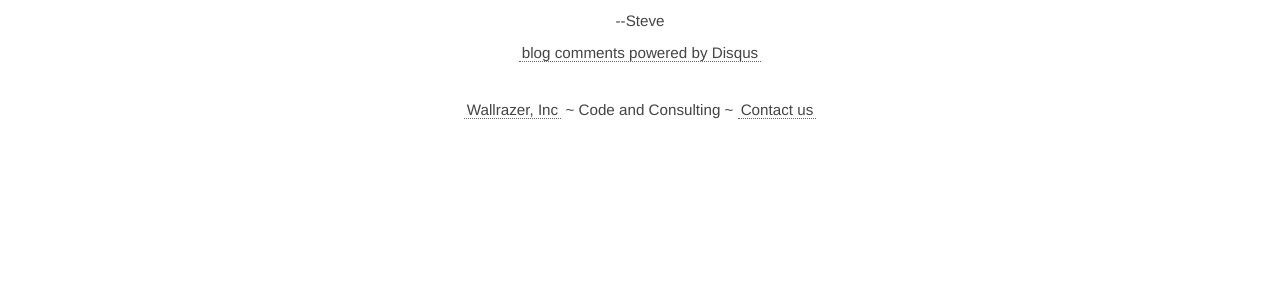
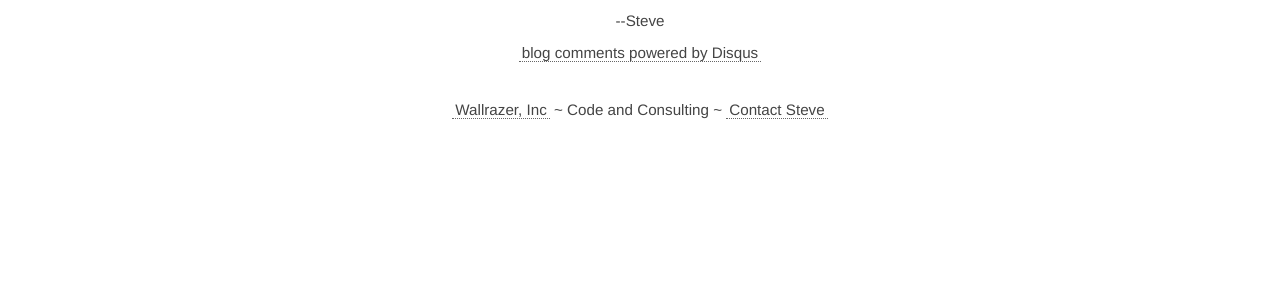
Before and after one commit to sivy/wallrazer.com, a Jekyll site: the page built from code.markdown, in a window 1280 px wide. Shown: the part 732-1026 px from the top of the page. Built offline with Jekyll 4.4.1, drawn with Linux system fonts in a browser that asks for light colours; comment, search, counter and statistics services are not loaded.

Commit message:
update footer

```diff
--- a/_includes/footer.html
+++ b/_includes/footer.html
@@ -1 +1 @@
-<p class="copy"><a href="http://www.wallrazer.com/">Wallrazer, Inc</a> ~ Code and Consulting ~ <a href="mailto:steve@wallrazer.com">Contact us</a></p>
+<p class="copy"><a href="http://www.wallrazer.com/">Wallrazer, Inc</a> ~ Code and Consulting ~ <a href="mailto:steve@wallrazer.com">Contact Steve</a></p>
```
